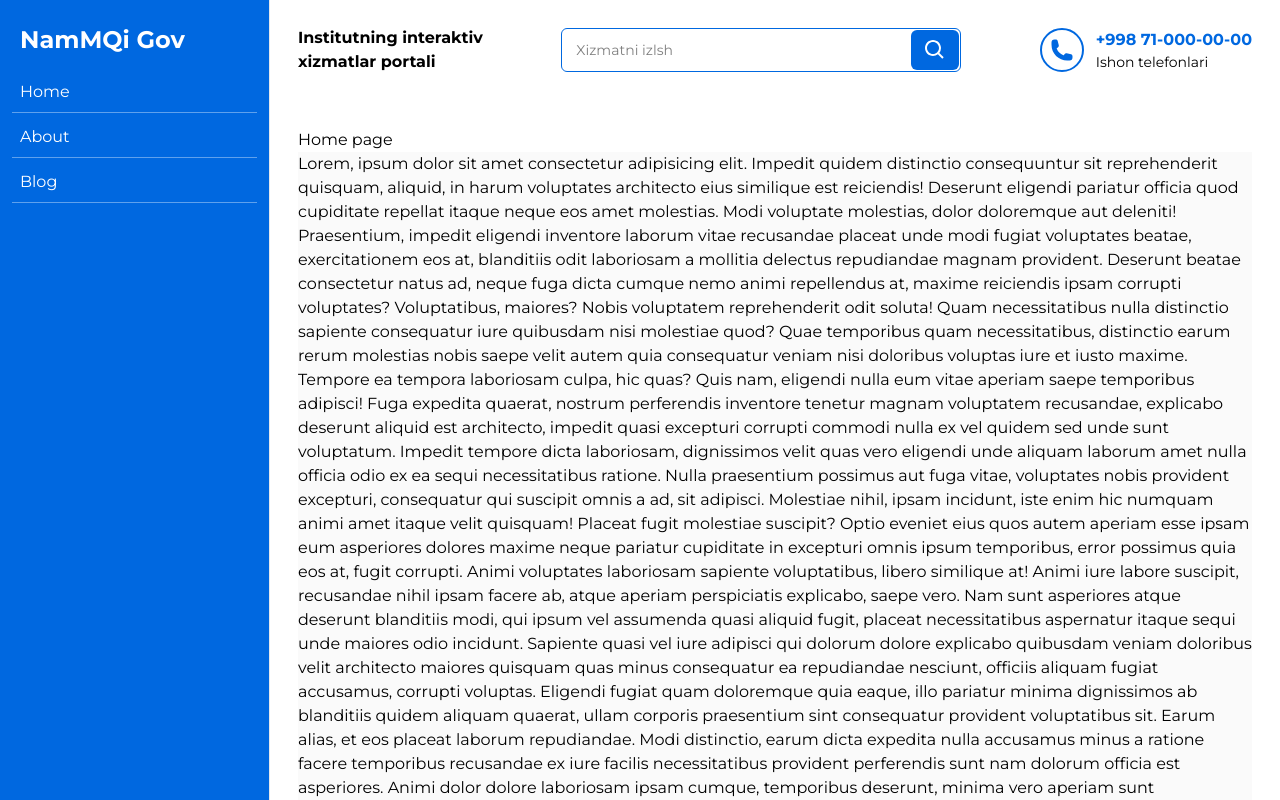
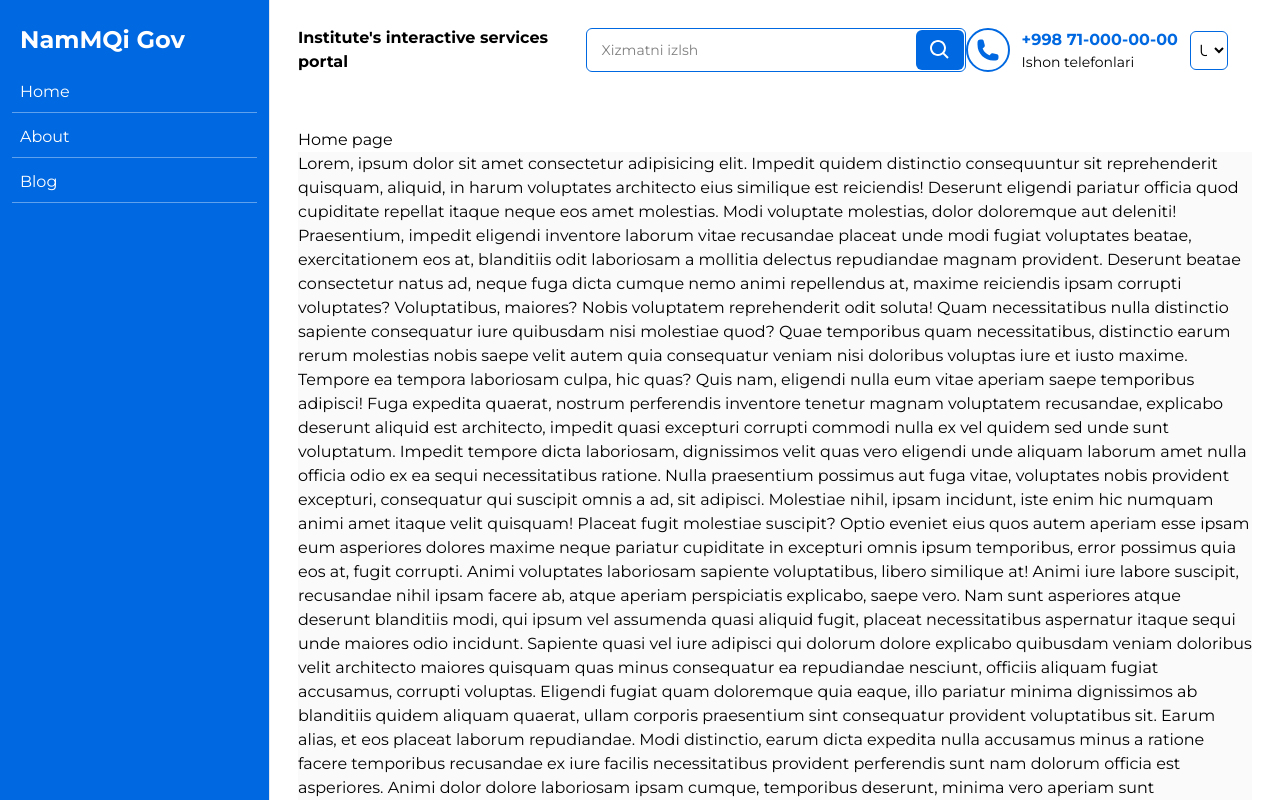
Before and after one commit to akramjonnuriddinov/nammqi-gov, a Nuxt app: page / in a window 1280 px wide. Built offline with nearby package versions, Linux system fonts and the light colour scheme.

Commit message:
fix config

```diff
--- a/components/layout/Header.vue
+++ b/components/layout/Header.vue
@@ -1,4 +1,5 @@
 <script setup lang="ts">
+const { setLocale } = useI18n()
 const links = [
   {
     name: "Home",
@@ -13,34 +14,71 @@ const links = [
     path: "/blog",
   },
 ]
+
+const changeLocale = (event: Event) => {
+  const target = event.target as any
+  setLocale(target.value)
+}
 </script>
 
 <template>
   <header class="h-[100px] p-7 flex items-center justify-between">
-    <div class="font-bold">Institutning interaktiv <br> xizmatlar portali</div>
-    <div class="relative border border-main-500 rounded-md flex items-center px-[1px] w-[400px]">
-      <input class="py-2 px-3 border-transparent w-full" type="text" placeholder="Xizmatni izlsh">
+    <div class="font-bold">
+      {{ $t("title") }}
+    </div>
+    <div
+      class="relative border border-main-500 rounded-md flex items-center px-[1px] w-[400px]"
+    >
+      <input
+        class="py-2 px-3 border-transparent w-full"
+        type="text"
+        placeholder="Xizmatni izlsh"
+      />
       <button class="bg-main-500 fill-white rounded-md px-3 py-2">
-        <svg xmlns="http://www.w3.org/2000/svg" width="24" height="24" viewBox="0 0 24 24">
+        <svg
+          xmlns="http://www.w3.org/2000/svg"
+          width="24"
+          height="24"
+          viewBox="0 0 24 24"
+        >
           <path
-            d="M10 18a7.952 7.952 0 0 0 4.897-1.688l4.396 4.396 1.414-1.414-4.396-4.396A7.952 7.952 0 0 0 18 10c0-4.411-3.589-8-8-8s-8 3.589-8 8 3.589 8 8 8zm0-14c3.309 0 6 2.691 6 6s-2.691 6-6 6-6-2.691-6-6 2.691-6 6-6z">
-          </path>
+            d="M10 18a7.952 7.952 0 0 0 4.897-1.688l4.396 4.396 1.414-1.414-4.396-4.396A7.952 7.952 0 0 0 18 10c0-4.411-3.589-8-8-8s-8 3.589-8 8 3.589 8 8 8zm0-14c3.309 0 6 2.691 6 6s-2.691 6-6 6-6-2.691-6-6 2.691-6 6-6z"
+          ></path>
         </svg>
       </button>
     </div>
     <nav>
       <div class="flex items-center gap-3">
         <div class="text-main-500 rounded-full p-2 border-2">
-          <svg xmlns="http://www.w3.org/2000/svg" viewBox="0 0 24 24" fill="currentColor" class="size-6">
-            <path fill-rule="evenodd"
+          <svg
+            xmlns="http://www.w3.org/2000/svg"
+            viewBox="0 0 24 24"
+            fill="currentColor"
+            class="size-6"
+          >
+            <path
+              fill-rule="evenodd"
               d="M1.5 4.5a3 3 0 0 1 3-3h1.372c.86 0 1.61.586 1.819 1.42l1.105 4.423a1.875 1.875 0 0 1-.694 1.955l-1.293.97c-.135.101-.164.249-.126.352a11.285 11.285 0 0 0 6.697 6.697c.103.038.25.009.352-.126l.97-1.293a1.875 1.875 0 0 1 1.955-.694l4.423 1.105c.834.209 1.42.959 1.42 1.82V19.5a3 3 0 0 1-3 3h-2.25C8.552 22.5 1.5 15.448 1.5 6.75V4.5Z"
-              clip-rule="evenodd" />
+              clip-rule="evenodd"
+            />
           </svg>
         </div>
         <div class="flex flex-col">
-          <a class="font-bold text-main-500" href="tel:+998 71-000-00-00">+998 71-000-00-00</a>
+          <a
+            class="font-bold text-main-500 whitespace-nowrap"
+            href="tel:+998 71-000-00-00"
+            >+998 71-000-00-00</a
+          >
           <p class="text-sm">Ishon telefonlari</p>
         </div>
+        <select
+          @change="changeLocale"
+          class="mr-6 bg-transparent outline-none dark:bg-primary-dark"
+        >
+          <option value="uz">UZ</option>
+          <option value="en">EN</option>
+          <option value="ru">РУ</option>
+        </select>
       </div>
       <!-- <ul class="flex gap-5">
         <li v-for="(link, index) in links" :key="index">
@@ -48,4 +86,5 @@ const links = [
         </li>
       </ul> -->
     </nav>
-  </header></template>
+  </header>
+</template>
--- a/i18n.config.ts
+++ b/i18n.config.ts
@@ -1,14 +1,4 @@
 export default defineI18nConfig(() => ({
   legacy: false,
   locale: 'en',
-  messages: {
-    en: {
-      welcome: 'Welcome',
-      about: "It's about about"
-    },
-    fr: {
-      welcome: 'Bienvenue',
-      about: "Bu about page haqida"
-    }
-  }
 }))
--- /dev/null
+++ b/locales/en.json
@@ -0,0 +1,3 @@
+{
+  "title": "Institute's interactive services portal"
+}
--- /dev/null
+++ b/locales/ru.json
@@ -0,0 +1,3 @@
+{
+  "title": "Интерактивный портал услуг института"
+}
--- /dev/null
+++ b/locales/uz.json
@@ -0,0 +1,3 @@
+{
+  "title": "Institutning interaktiv xizmatlar portali"
+}
--- a/nuxt.config.ts
+++ b/nuxt.config.ts
@@ -9,9 +9,27 @@ export default defineNuxtConfig({
       tailwindcss(),
     ],
   },
-
   modules: ["@nuxtjs/i18n"],
   i18n: {
-    vueI18n: './i18n.config.ts' // if you are using custom path, default
+    vueI18n: './i18n.config.ts',
+    langDir: '/locales',
+    defaultLocale: 'en',
+    locales: [
+      {
+        code: 'en',
+        file: 'en.json',
+        name: 'English',
+      },
+      {
+        code: 'uz',
+        file: 'uz.json',
+        name: 'Uzbek',
+      },
+      {
+        code: 'ru',
+        file: "ru.json",
+        name: "Русский"
+      }
+    ]
   }
 });
```
Also changed, not shown: assets/css/style.css (+8 -4 lines).
